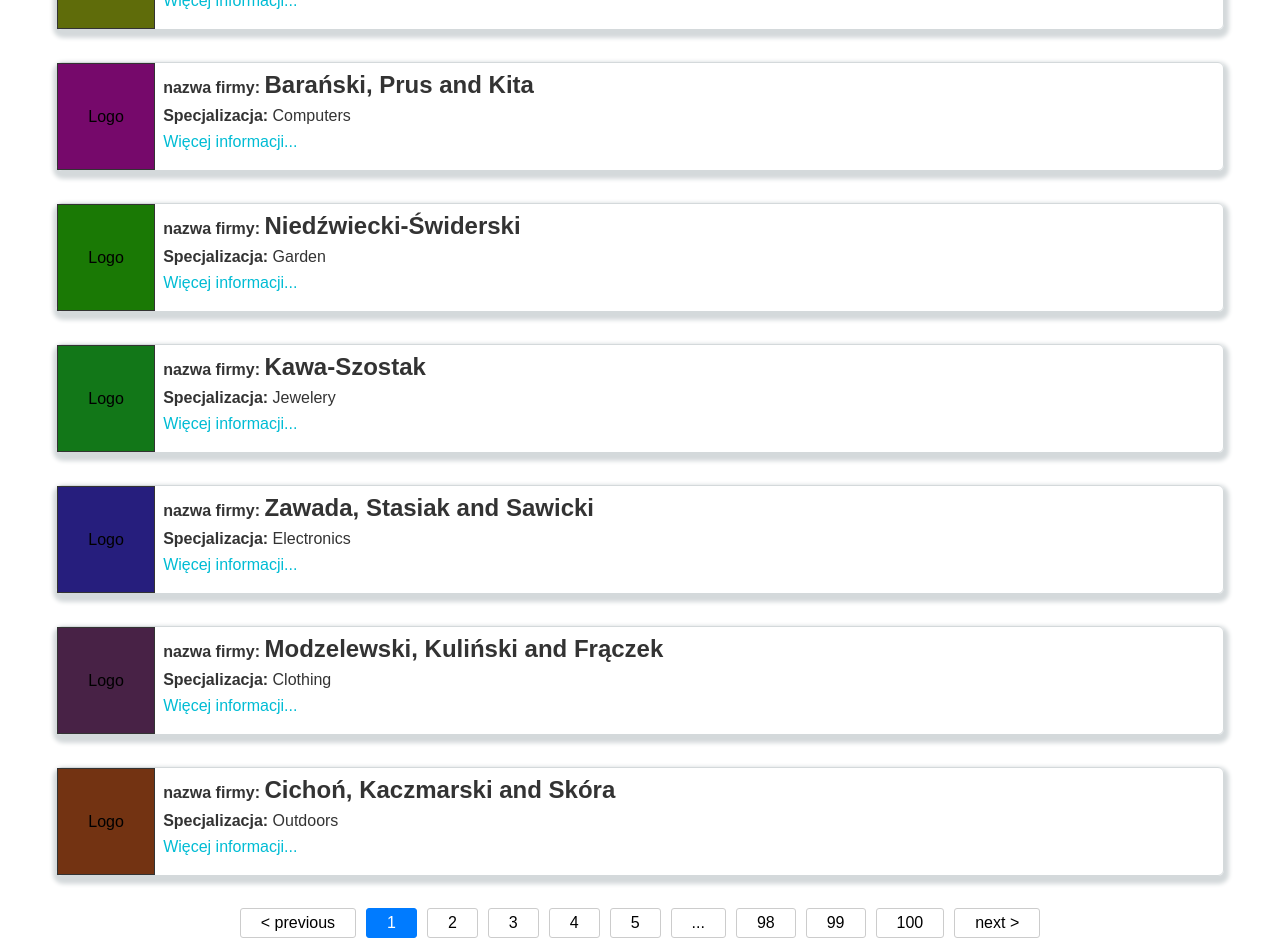
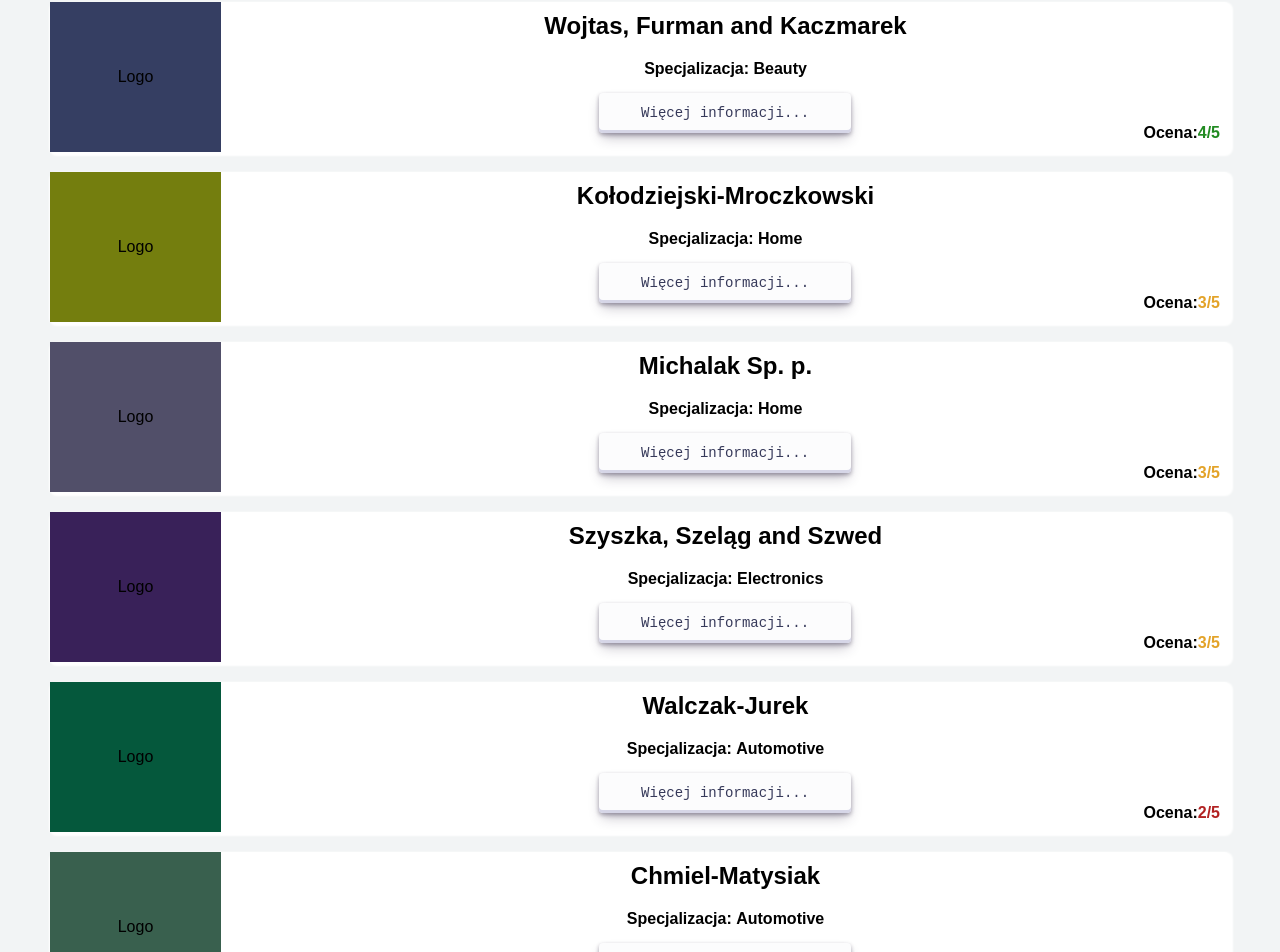
Before and after one commit to RobertTwardowski/Podwykonawca, a React (Create React App) app: page / in a window 1280 px wide. Shown: the part 1000-1952 px from the top of the page. Built offline with nearby package versions, Linux system fonts and the light colour scheme.

Commit message:
styles companies

```diff
--- a/src/Data/Data.js
+++ b/src/Data/Data.js
@@ -3,14 +3,18 @@ import { faker } from '@faker-js/faker/locale/pl';
 
 export const companyData = [];
 
-for (let i = 0; i < 1000; i++) {
-  const companyName = faker.company.name('pl');
-  const city = faker.address.city('pl');
-  const province = faker.address.state('pl');
-  const professions = faker.commerce.department('pl');
-  const number = faker.phone.number('pl');
+for (let i = 0; i < 10000; i++) {
+  const companyName = faker.company.name();
+  const city = faker.address.city();
+  const province = faker.address.state();
+  const professions = faker.commerce.department();
+  const number = faker.phone.number();
   const about = faker.lorem.sentences(10);
   const logo = faker.internet.color();
+  const rating = faker.datatype.number({
+    'min': 1,
+    'max': 5
+  }).toString();
 
   companyData.push({
     id: i + 1,
@@ -20,6 +24,7 @@ for (let i = 0; i < 1000; i++) {
     professions: professions,
     number: number,
     about: about,
-    logo: logo
+    logo: logo,
+    rating: rating,
   });
 }
--- a/src/components/atom/ButtonMoreInfo.styles.js
+++ b/src/components/atom/ButtonMoreInfo.styles.js
@@ -1,13 +1,47 @@
 import styled from "styled-components";
 
-export const Button = styled.div`
-color: #00BCD4;
-cursor: pointer;
-width: 25%;
-height: 10%;
-margin: 0.5rem;
+export const Button = styled.button`
+align-items: center;
+  appearance: none;
+  background-color: #FCFCFD;
+  border-radius: 4px;
+  border-width: 0;
+  box-shadow: rgba(45, 35, 66, 0.4) 0 2px 4px,rgba(45, 35, 66, 0.3) 0 7px 13px -3px,#D6D6E7 0 -3px 0 inset;
+  box-sizing: border-box;
+  color: #36395A;
+  cursor: pointer;
+  display: inline-flex;
+  font-family: "JetBrains Mono",monospace;
+  height: 40px;
+  justify-content: center;
+  line-height: 1;
+  list-style: none;
+  overflow: hidden;
+  padding-left: 16px;
+  padding-right: 16px;
+  position: relative;
+  text-align: left;
+  text-decoration: none;
+  transition: box-shadow .15s,transform .15s;
+  user-select: none;
+  touch-action: manipulation;
+  white-space: nowrap;
+  will-change: box-shadow,transform;
+  font-size: 14px;
+  margin: 5px;
 
-:hover{
-    color: #2196F3;
+
+:focus {
+  box-shadow: #D6D6E7 0 0 0 1.5px inset, rgba(45, 35, 66, 0.4) 0 2px 4px, rgba(45, 35, 66, 0.3) 0 7px 13px -3px, #D6D6E7 0 -3px 0 inset;
+}
+
+:hover {
+  box-shadow: rgba(45, 35, 66, 0.4) 0 4px 8px, rgba(45, 35, 66, 0.3) 0 7px 13px -3px, #D6D6E7 0 -3px 0 inset;
+  transform: translateY(-2px);
+}
+
+:active {
+  box-shadow: #D6D6E7 0 3px 7px inset;
+  transform: translateY(2px);
 }
 `
--- a/src/components/molecules/Company/CompanyDetails.js
+++ b/src/components/molecules/Company/CompanyDetails.js
@@ -16,6 +16,7 @@ const CompanyDetails = ({ data, onClose }) => {
         {data.number}
       </p>
       <Button onClick={onClose}>Zamknij</Button>
+      <Button>Przejdź do ogłoszenia</Button>
     </div>
   )
 }
--- a/src/components/molecules/Company/CompanyList.js
+++ b/src/components/molecules/Company/CompanyList.js
@@ -4,7 +4,9 @@ import {
   SectionFirst,
   SectionSecond,
   StyledReactPaginate,
-  SectionStyles
+  SectionStyles,
+  Rating,
+  SectionThird
 } from './CompanyListy.styles'
 import CompanyDetails from './CompanyDetails'
 import { MyContext } from '../../../App'
@@ -21,28 +23,31 @@ export const CompanyList = ({
   const { city } = useContext(MyContext)
   const { profession } = useContext(MyContext)
 
-
   const handleMoreInfoClick = data => {
     setSelectedCompany(data)
   }
-
-
       if (!search) {
         return (
           <>
             {currentItems &&
-          currentItems.map(data => (
+              currentItems.map(data => {
+                const colorStyle =
+                  data.rating >= 4
+                    ? { color: '#228B22' }
+                    : data.rating == 3
+                    ? { color: '#E3A329' }
+                    : { color: '#B22222' }
+                return (
                   <SectionStyles key={data.id}>
                     <SectionFirst style={{ backgroundColor: data.logo }}>
                       Logo
                     </SectionFirst>
                     <SectionSecond>
-                <h2>
-                  <span>nazwa firmy: </span> {data.name}
-                </h2>
+                      <h2>{data.name}</h2>
                       <p>
                         <span>Specjalizacja: </span> {data.professions}
                       </p>
+                      <SectionThird>
                         {!selectedCompany || data.id !== selectedCompany.id ? (
                           <Button onClick={() => handleMoreInfoClick(data)}>
                             Więcej informacji...
@@ -54,9 +59,15 @@ export const CompanyList = ({
                             onClose={() => setSelectedCompany(null)}
                           />
                         )}
+                        <Rating>
+                          <span>Ocena:</span>
+                          <span style={colorStyle}>{data.rating}/5</span>
+                        </Rating>
+                      </SectionThird>
                     </SectionSecond>
                   </SectionStyles>
-          ))}
+                )
+              })}
             <StyledReactPaginate
               breakLabel='...'
               nextLabel='next >'
@@ -64,7 +75,7 @@ export const CompanyList = ({
               pageRangeDisplayed={5}
               pageCount={pageCount}
               previousLabel='< previous'
-          renderOnZeroPageCount={null}
+              renderOnZeroPageCount={0}
             />
           </>
         )
@@ -81,18 +92,24 @@ export const CompanyList = ({
       return (
         <>
           {currentItems &&
-            currentItems.map(data => (
+            currentItems.map(data => {
+              const colorStyle =
+                data.rating >= 4
+                  ? { color: '#228B22' }
+                  : data.rating == 3
+                  ? { color: '#E3A329' }
+                  : { color: '#B22222' }
+              return (
                 <SectionStyles key={data.id}>
                   <SectionFirst style={{ backgroundColor: data.logo }}>
                     Logo
                   </SectionFirst>
                   <SectionSecond>
-                  <h2>
-                    <span>nazwa firmy: </span> {data.name}
-                  </h2>
+                    <h2>{data.name}</h2>
                     <p>
                       <span>Specjalizacja: </span> {data.professions}
                     </p>
+                    <SectionThird>
                       {!selectedCompany || data.id !== selectedCompany.id ? (
                         <Button onClick={() => handleMoreInfoClick(data)}>
                           Więcej informacji...
@@ -104,22 +121,25 @@ export const CompanyList = ({
                           onClose={() => setSelectedCompany(null)}
                         />
                       )}
+                      <Rating>
+                        <span>Ocena:</span>
+                        <span style={colorStyle}>{data.rating}/5</span>
+                      </Rating>
+                    </SectionThird>
                   </SectionSecond>
                 </SectionStyles>
-            ))}
+              )
+            })}
           <StyledReactPaginate
-          key={city && profession}
             breakLabel='...'
             nextLabel='next >'
-            onPageChange={handlePageClickProfession}
+            onPageChange={handlePageClick}
             pageRangeDisplayed={5}
             pageCount={pageCount}
             previousLabel='< previous'
-            renderOnZeroPageCount={null}
-            forcePage={0}
+            renderOnZeroPageCount={0}
           />
         </>
       )
+    }}
 }
-  }
-}
--- a/src/components/molecules/Company/CompanyListy.styles.js
+++ b/src/components/molecules/Company/CompanyListy.styles.js
@@ -4,36 +4,39 @@ import ReactPaginate from "react-paginate";
 
 export const SectionStyles = styled.div`
 display: flex;
-border: solid 1px #D4D9DB;
 width: 100%;
-box-shadow: 1px 4px 4px 4px #D4D9DB;
+box-shadow: 1px 2px 2px 2px white;
 border-radius: 6px;
-margin: 1rem;
+margin: 10px;
+background-color: white;
 
 `
 
 export const SectionFirst = styled.div`
-width: 105px;
-height: 105px;
+width: 200px;
+height: 150px;
 display: flex;
 justify-content: center;
 align-items: center;
-border: solid 1px #333;
+
 `
 
 export const SectionSecond = styled.div`
+position: relative;
 width: 100%;
 height: 100%;
-color: #333;
+text-align: center;
 span{
     font-size: 1rem;
     font-weight: bold;
 }
 h2{
-    margin: 0.5rem 0.5rem;
+    padding: 10px;
 }
+
 p{
-  margin: 0.5rem;
+  font-weight: bold;
+  padding: 10px;
 }
 `
 export const StyledReactPaginate = styled(ReactPaginate)`
@@ -42,8 +45,7 @@ export const StyledReactPaginate = styled(ReactPaginate)`
   align-items: center;
   width: 100%;
   list-style: none;
-  margin: 1rem;
-  padding: 0;
+  padding:20px;
 
   li {
     display: inline-block;
@@ -55,12 +57,26 @@ export const StyledReactPaginate = styled(ReactPaginate)`
 
 
     :hover,&.selected {
-      background-color: #007bff;
-      color: #fff;
-      border-color: #007bff;
+      background-color: #9999;
     }
     a {
       padding: 5px 10px;
     }
   }
-`;
+`
+export const SectionThird =styled.div`
+
+display: flex;
+justify-content: center;
+align-items: center;
+width: 100%;
+align-self: flex-end;
+button{
+  width: 25%;
+}
+`
+export const Rating = styled.p`
+position: absolute;
+right:0;
+bottom:0;
+`
--- a/src/components/molecules/Form.js
+++ b/src/components/molecules/Form.js
@@ -4,53 +4,12 @@ import { Wrapper, FormStyles } from './Form.styles'
 import { MyContext } from '../../App'
 import { companyData } from '../../Data/Data'
 
-const provinces = [
-  { name: 'dolnośląskie', cities: ['Wrocław', 'Legnica', 'Jelenia Góra'] },
-  { name: 'kujawsko-pomorskie', cities: ['Bydgoszcz', 'Toruń', 'Włocławek'] },
-  { name: 'lubelskie', cities: ['Lublin', 'Zamość', 'Chełm'] },
-  {
-    name: 'lubuskie',
-    cities: ['Zielona Góra', 'Gorzów Wielkopolski', 'Świebodzin']
-  },
-  { name: 'łódzkie', cities: ['Łódź', 'Piotrków Trybunalski', 'Skierniewice'] },
-  { name: 'małopolskie', cities: ['Kraków', 'Tarnów', 'Nowy Sącz'] },
-  { name: 'mazowieckie', cities: ['Warszawa', 'Radom', 'Płock'] },
-  { name: 'opolskie', cities: ['Opole', 'Kędzierzyn-Koźle', 'Nysa'] },
-  { name: 'podkarpackie', cities: ['Rzeszów', 'Przemyśl', 'Tarnobrzeg'] },
-  { name: 'podlaskie', cities: ['Białystok', 'Suwałki', 'Łomża'] },
-  { name: 'pomorskie', cities: ['Gdańsk', 'Gdynia', 'Słupsk'] },
-  {
-    name: 'śląskie',
-    cities: ['Katowice', 'Bielsko-Biała', 'Częstochowa', 'Zabrze']
-  },
-  {
-    name: 'świętokrzyskie',
-    cities: ['Kielce', 'Ostrowiec Świętokrzyski', 'Busko-Zdrój']
-  },
-  { name: 'warmińsko-mazurskie', cities: ['Olsztyn', 'Elbląg', 'Giżycko'] },
-  { name: 'wielkopolskie', cities: ['Poznań', 'Kalisz', 'Konin'] },
-  {
-    name: 'zachodniopomorskie',
-    cities: ['Szczecin', 'Koszalin', 'Świnoujście']
-  }
-]
-const professions = [
-  { id: 1, name: 'Architekt' },
-  { id: 2, name: 'Inżynier budownictwa' },
-  { id: 3, name: 'Geodeta' },
-  { id: 4, name: 'Technik budowlany' },
-  { id: 5, name: 'Kierownik budowy' },
-  { id: 6, name: 'Inspektor nadzoru budowlanego' },
-  { id: 7, name: 'Elektryk budowlany' },
-  { id: 8, name: 'Hydraulik budowlany' },
-  { id: 9, name: 'Murarz' },
-  { id: 10, name: 'Tynkarz' }
-]
+
 
 const Form = () => {
   const { setSearch } = useContext(MyContext)
-  const [searchCity, setSearchCity] = useState('')
-  const [searchProfession, setSearchProfession] = useState('')
+  const [selectedCity, setSelectedCity] = useState('')
+  const [selectedProfession, setSelectedProfession] = useState('')
   const [selectedProvince, setSelectedProvince] = useState('')
   const { setCity } = useContext(MyContext)
   const { setProfession } = useContext(MyContext)
@@ -60,32 +19,36 @@ const Form = () => {
     .map(item => item.province)
     .filter((value, index, self) => self.indexOf(value) === index)
 
-    const city = selectedProvince ? companyData
-    .filter(item => item.province === selectedProvince)
+    const cities = selectedProvince ? companyData
+    .filter(item => item.province == selectedProvince)
     .map(item => item.cities)
     .filter((value, index, self) => self.indexOf(value) === index)
     : [];
 
+    const professions = cities ? companyData
+    .filter(item => item.cities == selectedCity)
+    .map(item => item.professions)
+    .filter((value, index, self) => self.indexOf(value) === index)
+    : [];
 
 
   const handleButtonClick = value => {
     setSearch(value)
-    setCity(searchCity)
-    setProfession(searchProfession)
+    setCity(selectedCity)
+    setProfession(selectedProfession)
     setProvince(selectedProvince)
   }
 
   const handleSelectChange = e => {
     setSelectedProvince(e.target.value.split(','))
-    console.log(city)
-    console.log(selectedProvince);
+
   }
   const handleSelectChangeSecond = e => {
-    setSearchCity(e.target.value)
+    setSelectedCity(e.target.value)
   }
 
   const handleSelectChangeThird = e => {
-    setSearchProfession(e.target.value)
+    setSelectedProfession(e.target.value)
   }
   return (
     <Wrapper>
@@ -99,9 +62,9 @@ const Form = () => {
           ))}
         </select>
         {selectedProvince ? (
-          <select value={searchCity} onChange={handleSelectChangeSecond}>
+          <select value={selectedCity} onChange={handleSelectChangeSecond}>
             <option value=''>Wybierz Miasto...</option>
-            {selectedProvince.map(cities => (
+            {cities.map(cities => (
               <option key={cities}>{cities}</option>
             ))}
           </select>
@@ -110,12 +73,12 @@ const Form = () => {
             <option>Wybierz Miasto...</option>
           </select>
         )}
-        {searchCity && selectedProvince ? (
-          <select value={searchProfession} onChange={handleSelectChangeThird}>
+        {selectedCity && selectedProvince ? (
+          <select value={selectedProfession} onChange={handleSelectChangeThird}>
             <option value=''>Wybierz Specjalizację...</option>
-            {professions.map(professionsName => (
-              <option key={professionsName.id} value={professionsName.name}>
-                {professionsName.name}
+            {professions.map(professions => (
+              <option key={professions} value={professions}>
+                {professions}
               </option>
             ))}
           </select>
--- a/src/components/molecules/Form.styles.js
+++ b/src/components/molecules/Form.styles.js
@@ -25,7 +25,7 @@ export const Wrapper = styled.div`
   }
 `
 export const FormStyles = styled.div`
-  width: 55%;
+  width: 1200px;
   display: flex;
   justify-content: center;
   align-items: center;
--- a/src/components/organisms/Companies.js/Companies.styles.js
+++ b/src/components/organisms/Companies.js/Companies.styles.js
@@ -7,7 +7,7 @@ display: flex;
 height: 100%;
 justify-content: center;
 align-items: center;
-
+background-color: #f2f4f5;
 `
 
 export const Wrapper = styled.div`
@@ -15,5 +15,6 @@ display: flex;
 width: 1200px;
 height: 100%;
 flex-wrap: wrap;
-justify-content: space-between;
+justify-content: center;
+align-self: center;
 `
--- a/src/components/organisms/Footer/Footer.style.js
+++ b/src/components/organisms/Footer/Footer.style.js
@@ -2,8 +2,9 @@ import styled from "styled-components";
 
 export const FooterStyle = styled.div`
 width: 100%;
-height: 300px;
-background-color: #5983FC;
+height: 200px;
+background-color: #999;
+display: flex;
 justify-content: center;
 align-items: center;
 text-align: center;
@@ -12,15 +13,18 @@ export const IconStyle = styled.div`
 display: flex;
 justify-content: center;
 align-items: center;
-width: 100%;
+width: 1200px;
 height: 100%;
 
 a{
+    display: flex;
+justify-content: center;
+align-items: center;
     padding: 1rem;
     text-decoration: none;
     color: #444;
 }
 a:hover{
-    color:#999;
+    color:#666;
 }
 `
```
Also changed, not shown: src/components/organisms/Companies.js/Companies.js (+10 -11 lines). Lines whose indentation alone changed are shown as unchanged.
